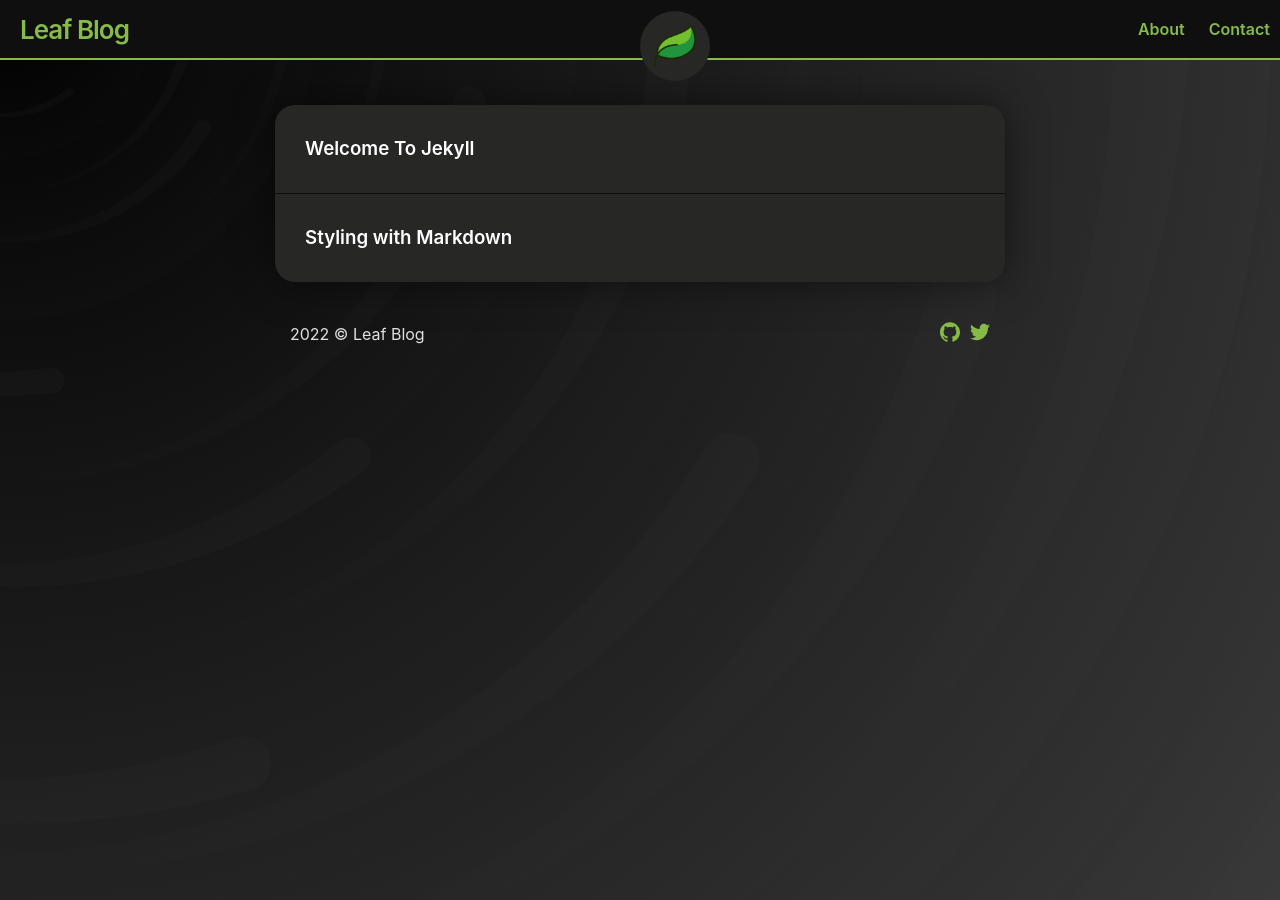
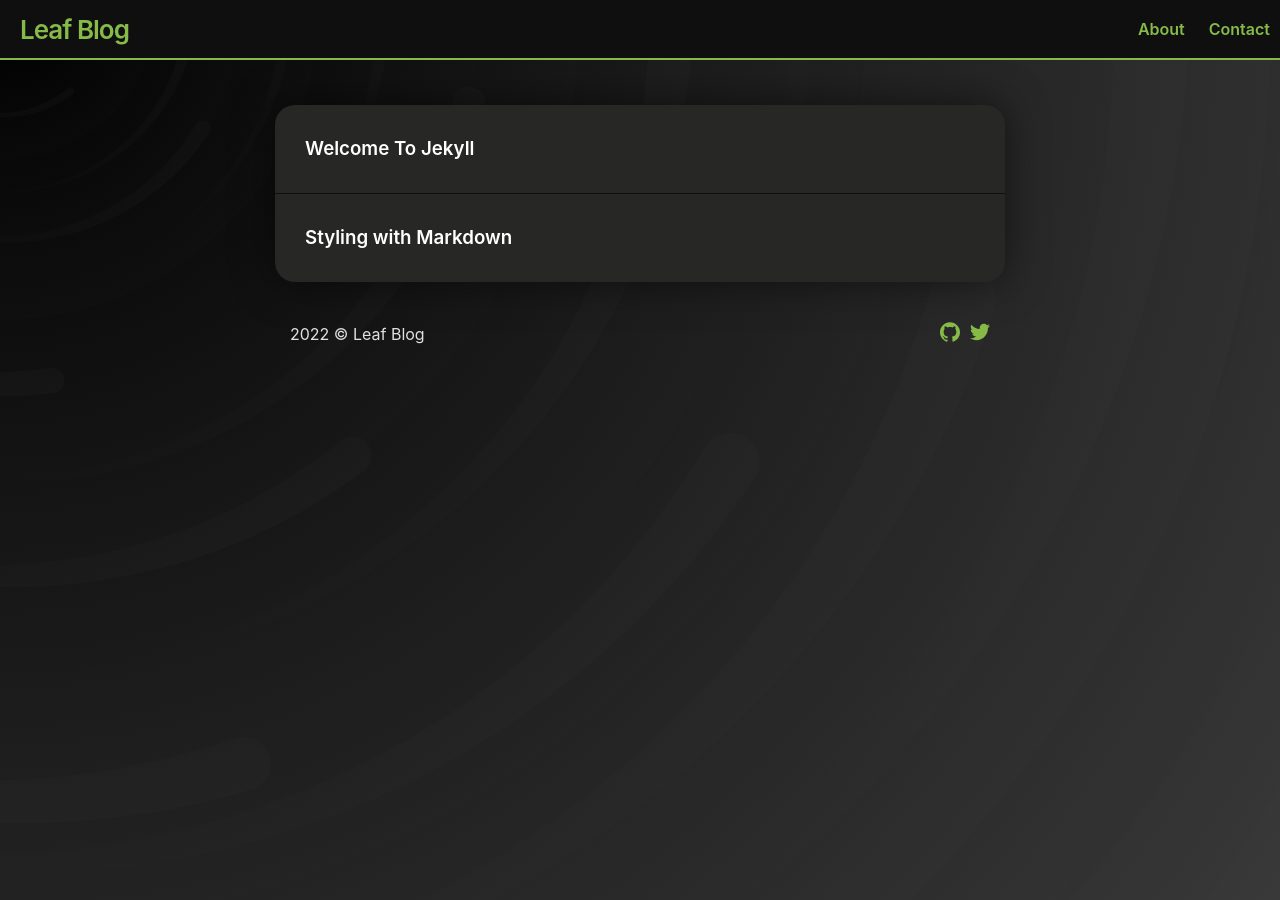
Before and after one commit to S3K0NDz/s3k0ndz.github.io, a Jekyll site: the page built from index.md, in a window 1280 px wide. Built offline with Jekyll 4.4.1, drawn with Linux system fonts in a browser that asks for light colours.

Commit message:
cambio_icono

```diff
--- a/_includes/header.html
+++ b/_includes/header.html
@@ -34,8 +34,6 @@
   {%- endif -%}
 
 
-  <div class="site-icon">
-    <img src="{{ site.iconURL }}" />
-  </div>
+
 
 </header>
--- a/_sass/_layout-header.scss
+++ b/_sass/_layout-header.scss
@@ -24,23 +24,6 @@
 
     @include media-query($on-mobile) {
       padding-right: 45px;
-    }
-}
-
-.site-icon {
-    position: absolute;
-    left: 50%;
-    top: 100%;
-    margin-top: -47px;
-    width: 70px;
-    height: 70px;
-    padding: 14px;
-    background: $content-color;
-    border-radius: 50%;
-    @include media-query($on-mobile) {
-      width: 50px;
-      height: 50px;
-      margin-top: -25px;
     }
 }
 
```
